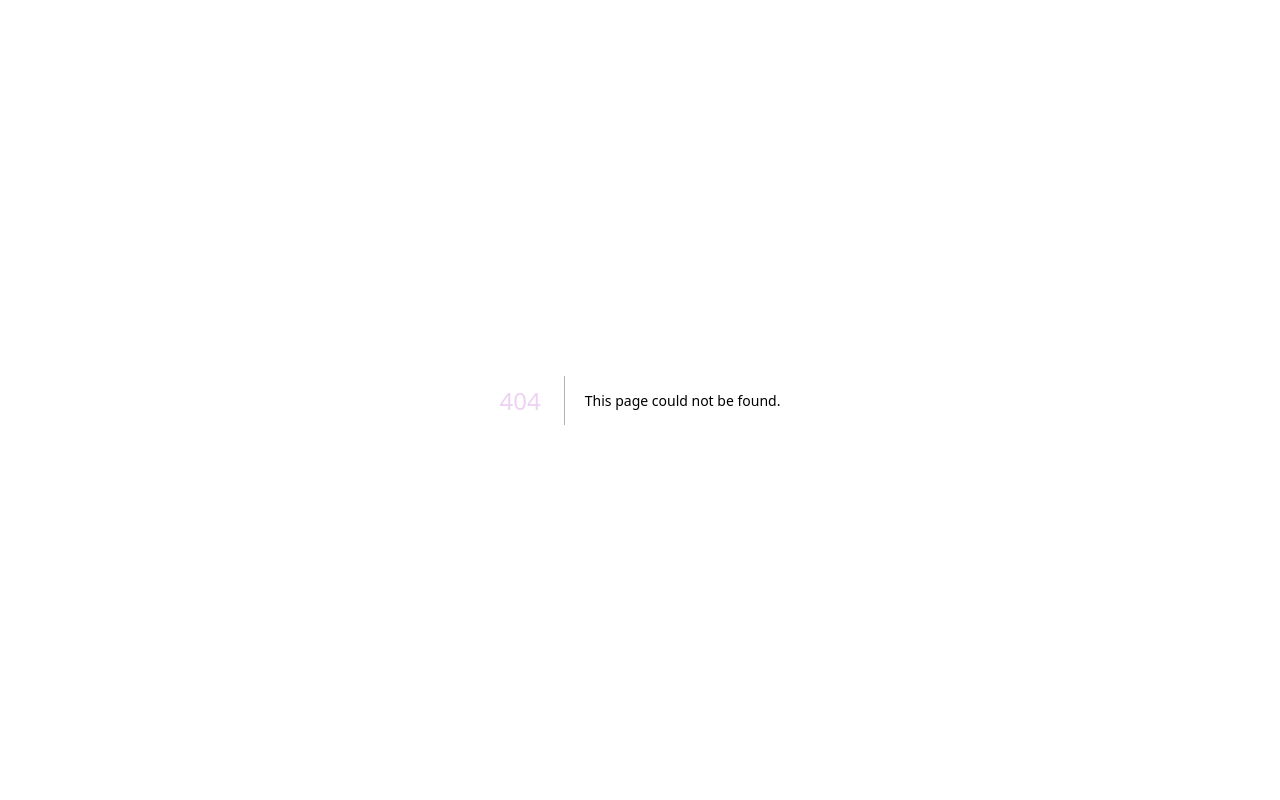
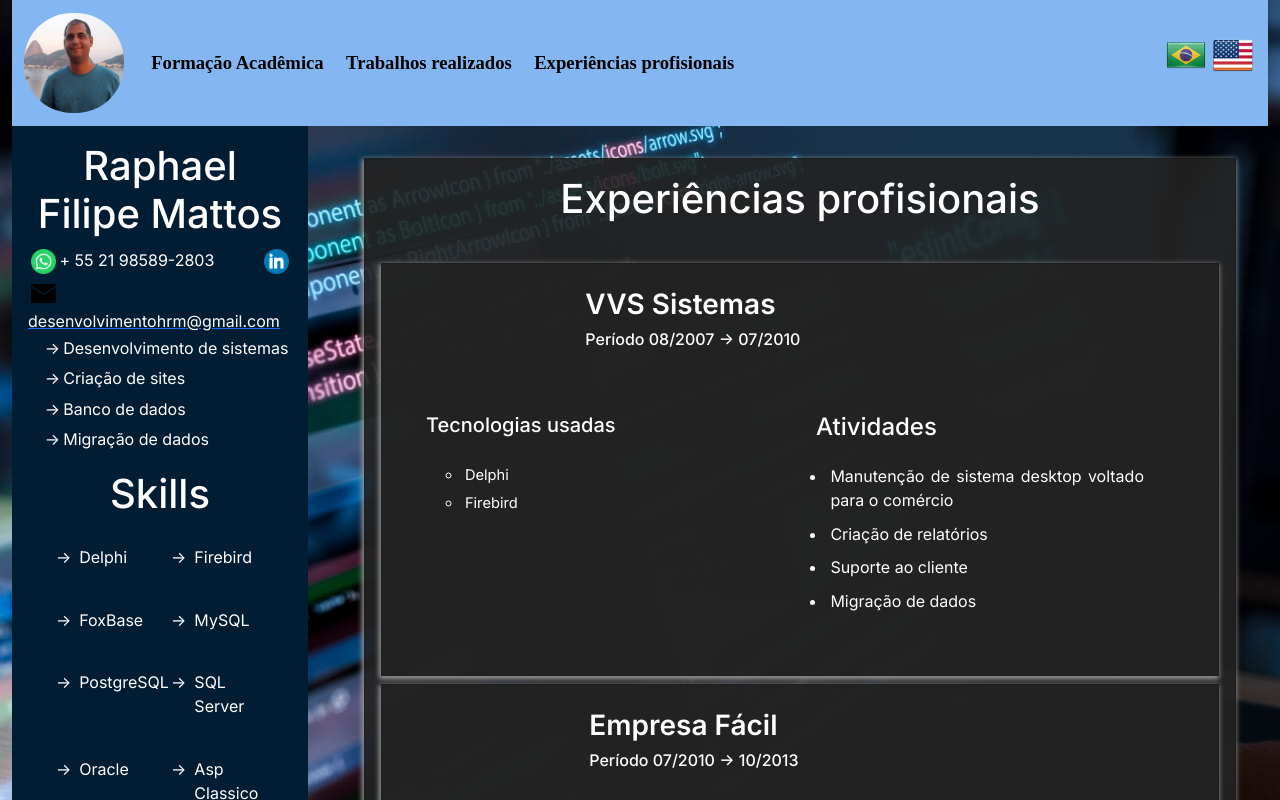
Before and after one commit to raphaelfilipemattos/portfolio, a Next.js app: page /experiencias in a window 1280 px wide. Before the commit this address had no page. Shown: the top 800 px of the page. Built offline with nearby package versions, Linux system fonts and the light colour scheme.

Commit message:
Feitos alguns ajustes de layout e navegação

```diff
--- /dev/null
+++ b/src/app/experiencias/page.js
@@ -0,0 +1,18 @@
+"use client"
+import Experiencias from "@/componentes/experiencias/Experiencas";
+import IdiomaService from "../services/IdiomaServcice";
+function render(){
+    return (<Experiencias/>);
+}
+
+export default function ExperienciasPage() {
+
+    return (
+     <IdiomaService.Consumer>
+        {idioma => render(idioma)}
+
+     </IdiomaService.Consumer>
+
+    )
+
+}
--- a/src/app/globals.css
+++ b/src/app/globals.css
@@ -11,21 +11,16 @@ li{
 }
 
 body{
-  background: rgb(85,32,182);
-  background: -moz-radial-gradient(circle, rgba(85,32,182,1) 0%, rgba(73,73,195,1) 35%, rgba(173,161,249,1) 100%);
-  background: -webkit-radial-gradient(circle, rgba(85,32,182,1) 0%, rgba(73,73,195,1) 35%, rgba(173,161,249,1) 100%);
-  background: radial-gradient(circle, rgba(85,32,182,1) 0%, rgba(73,73,195,1) 35%, rgba(173,161,249,1) 100%);
-  filter: progid:DXImageTransform.Microsoft.gradient(startColorstr="#5520b6",endColorstr="#ada1f9",GradientType=1);
+  background-image: url("/assets/img/fundo.jpg");
 }
 
 .card{
-  background: rgb(27,27,27);
-  background: -moz-linear-gradient(180deg, rgba(27,27,27,0.9220063025210083) 19%, rgba(45,43,43,0.9724264705882353) 50%, rgba(126,126,126,0.9752275910364145) 100%);
-  background: -webkit-linear-gradient(180deg, rgba(27,27,27,0.9220063025210083) 19%, rgba(45,43,43,0.9724264705882353) 50%, rgba(126,126,126,0.9752275910364145) 100%);
-  background: linear-gradient(180deg, rgba(27,27,27,0.9220063025210083) 19%, rgba(45,43,43,0.9724264705882353) 50%, rgba(126,126,126,0.9752275910364145) 100%);
-  filter: progid:DXImageTransform.Microsoft.gradient(startColorstr="#1b1b1b",endColorstr="#7e7e7e",GradientType=1);
+  background-color:rgb(35 35 35 / 91%)!important;
+  border-radius: 0!important;
+  box-shadow: -1px 2px 5px 1px #9b9b9b;
 }
 
 .card-body,h1 {
-  color: #eed2f3!important;
+  color: #ffffff!important;
+
 }
--- a/src/app/layout.js
+++ b/src/app/layout.js
@@ -1,16 +1,16 @@
+"use client"
 import { Inter } from "next/font/google";
 import "./globals.css";
 import "../../node_modules/bootstrap/dist/css/bootstrap.min.css";
 import Footer from "@/componentes/footer/Footer";
 import { SpeedInsights } from "@vercel/speed-insights/next"
+import Header from "@/componentes/header/Header";
+import Formacao from "@/componentes/formacao/Formacao";
+import Trabalhos from "@/componentes/trabalhos/Trabalhos";
 
 
 const inter = Inter({ subsets: ["latin"] });
 
-export const metadata = {
-  title: "Portfolio Raphael Mattos",
-  description: "Professional apresentention Raphael Mattos | Dev ",
-};
 
 export default function RootLayout({ children }) {
 
@@ -20,7 +20,18 @@ export default function RootLayout({ children }) {
         <script src= "/assets/js/bootstrap.min.js" defer/>
       </head>
       <body className={inter.className}>
-         {children}
+            <main className="container-fluid">
+                <Header>
+                {children}
+                {!! children &&
+                  <div className={""}>
+                    <Formacao />
+                    <Trabalhos/>
+                  </div>
+                }
+                </Header>
+          </main>
+
          <SpeedInsights />
          <Footer/>
       </body>
--- a/src/app/page.module.css
+++ b/src/app/page.module.css
@@ -1,10 +1,3 @@
-.main{
-  display: flex;
-  flex-direction: column;
-  flex-wrap: nowrap;
-  align-items: flex-start;
-  justify-content: flex-start;
-  position: relative;
-  width: 100%;
-  height: 100vh;
+.content{
+
 }
--- a/src/componentes/experiencias/experiencia.module.css
+++ b/src/componentes/experiencias/experiencia.module.css
@@ -16,9 +16,11 @@
     align-content: center;
     align-items: center;
     max-width: 40%;
+    list-style: circle;
 }
 .lista_tecnologias li{
     margin-left: 2rem;
+
 }
 
 .experiencias_item{
@@ -31,7 +33,7 @@
 }
 
 .lista_atividade{
-
+    list-style: disc;
     padding: 0.5em;
 }
 .atividade{
--- a/src/componentes/header/Header.js
+++ b/src/componentes/header/Header.js
@@ -6,7 +6,6 @@ import style from  "./header.module.css";
 import IdiomaService from "@/app/services/IdiomaServcice";
 import { useContext, useState } from "react";
 import Hero from "../hero/Hero";
-
 
 export default function Header({children}){
     const [idioma, setIdioma] = useState("PT");
@@ -18,15 +17,15 @@ export default function Header({children}){
     function MenusPT(){
         return [
             {
-                link: "#formacao",
+                link: "/#formacao",
                 descricao: "Formação Acadêmica"
             },
             {
-                link: "#trabalhos",
+                link: "/#trabalhos",
                 descricao: "Trabalhos realizados"
             },
             {
-                link: "#experiencias",
+                link: "experiencias",
                 descricao: "Experiências profisionais"
             }
         ]
@@ -35,15 +34,15 @@ export default function Header({children}){
     function MenusEN(){
         return [
             {
-                link: "#formacao",
+                link: "/#formacao",
                 descricao: "Academic Education"
             },
             {
-                link: "#trabalhos",
+                link: "/#trabalhos",
                 descricao: "Works"
             },
             {
-                link: "#experiencias",
+                link: "experiencias",
                 descricao: "Professional experiences"
             }
         ]
--- a/src/componentes/header/header.module.css
+++ b/src/componentes/header/header.module.css
@@ -1,12 +1,8 @@
 .nav{
-    background: rgb(0,0,0);
-background: -moz-linear-gradient(90deg, rgba(0,0,0,1) 21%, rgba(177,213,255,1) 100%);
-background: -webkit-linear-gradient(90deg, rgba(0,0,0,1) 21%, rgba(177,213,255,1) 100%);
-background: linear-gradient(90deg, rgba(0,0,0,1) 21%, rgba(177,213,255,1) 100%);
-filter: progid:DXImageTransform.Microsoft.gradient(startColorstr="#000000",endColorstr="#b1d5ff",GradientType=1);
+    background-color: rgb(132, 183, 241) !important;
 }
 .nav a{
-    color: white;
+    color: rgb(0, 0, 0);
     font-weight: 700;
     font-family: ui-sans-serif;
     font-size: 14pt;
--- a/src/componentes/hero/hero.module.css
+++ b/src/componentes/hero/hero.module.css
@@ -8,6 +8,7 @@
     display: flex;
     flex-direction: column;
     flex-wrap: nowrap;
+
 }
 
 .contato{
--- a/src/componentes/skills/skill.module.css
+++ b/src/componentes/skills/skill.module.css
@@ -8,7 +8,7 @@
     list-style: "->";
     padding: 0.5em;
     margin: 0.7em;
-    width: 33%;
+    width: 40%;
     float: left;
 
 }
```
Also changed, not shown: src/app/page.js (+5 -14 lines), public/assets/img/fundo.jpg (added).
